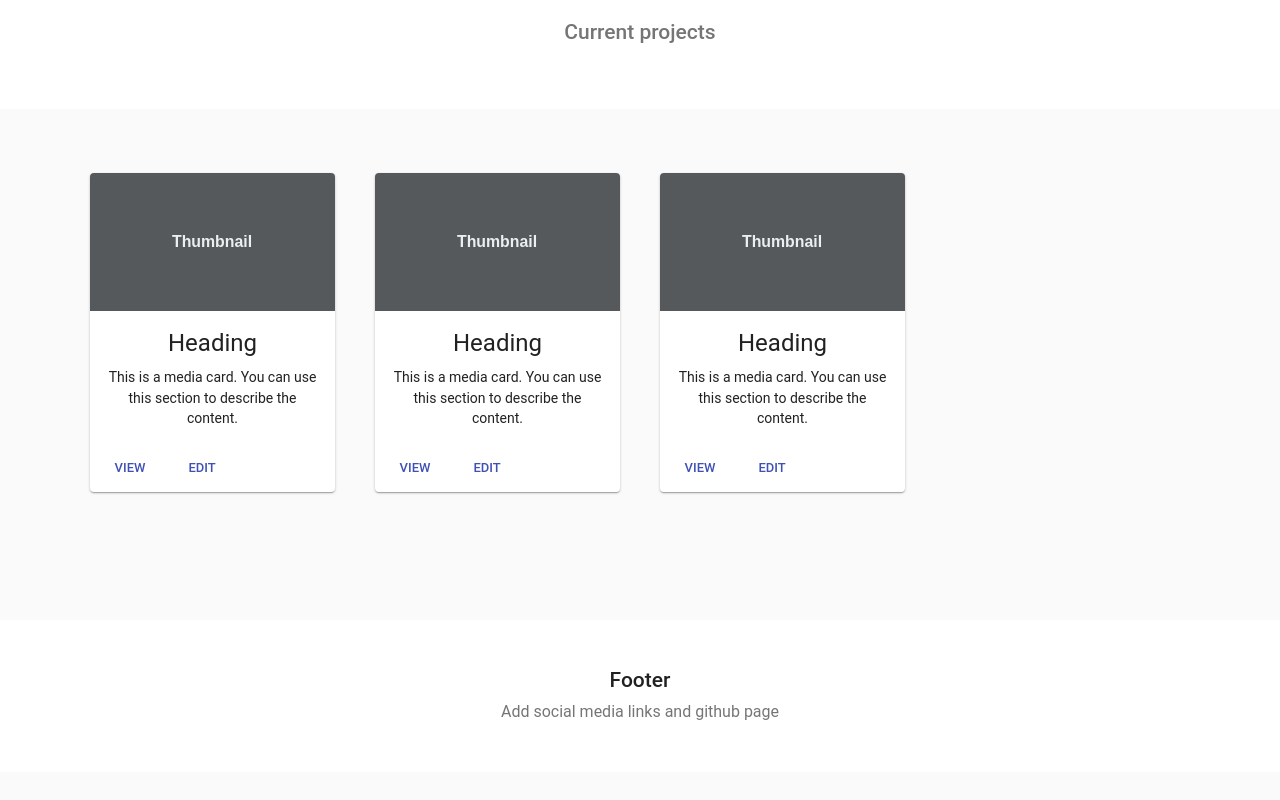
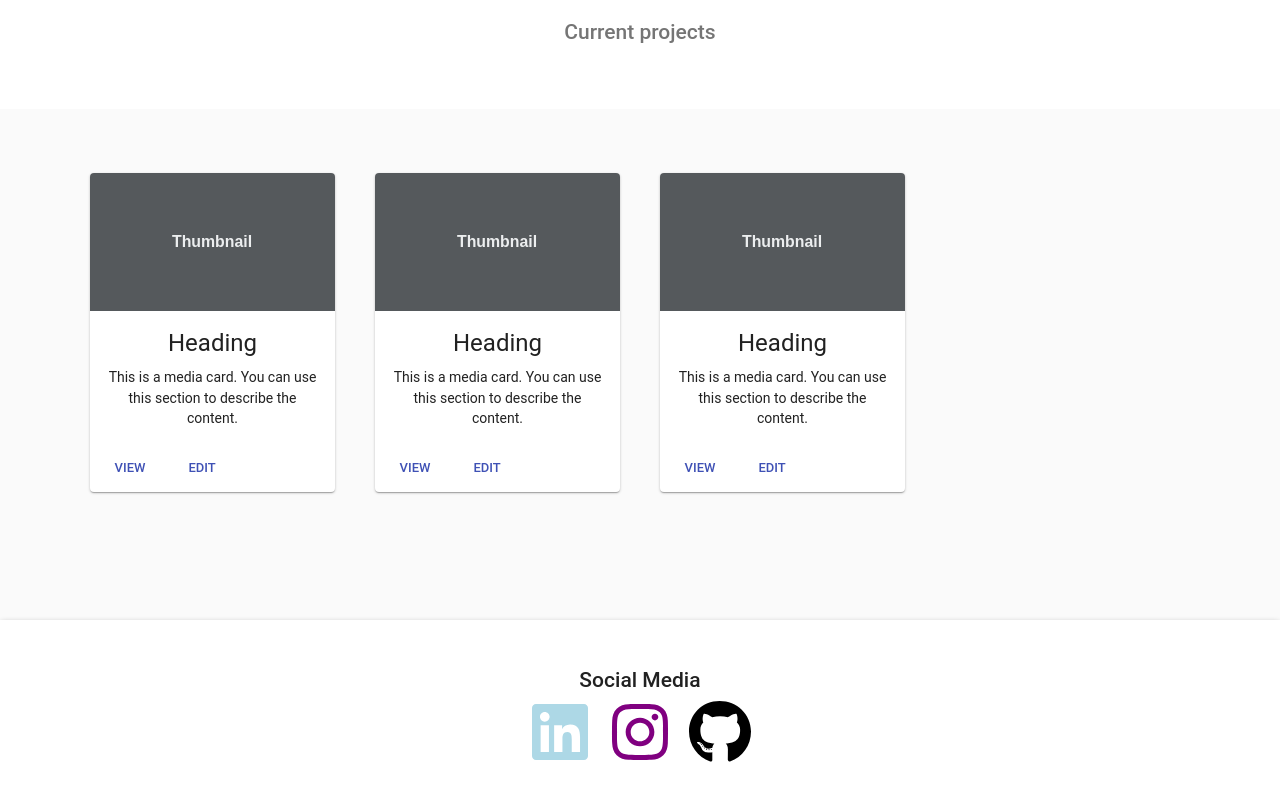
Before and after one commit to aselee/Portfolio, a React (Create React App) app: page / in a window 1280 px wide. Shown: the part 959-1759 px from the top of the page. Before the commit the page ends 1731 px from the top, so only its background shows below. Built offline with nearby package versions, Linux system fonts and the light colour scheme.

Commit message:
adding icons

```diff
--- a/src/components/Footer.js
+++ b/src/components/Footer.js
@@ -1,6 +1,8 @@
 import React from 'react';
 import Typography from '@material-ui/core/Typography';
 import { withStyles } from '@material-ui/core/styles';
+import { FontAwesomeIcon } from '@fortawesome/react-fontawesome'
+import Paper from '@material-ui/core/Paper';
 
 const styles = theme => ({
   footer: {
@@ -15,14 +17,18 @@ function Footer(props){
   const { classes } = props;
 
   return(
-    <footer className={classes.footer}>
-      <Typography variant="title" align="center" gutterBottom>
-        Footer
-      </Typography>
-      <Typography variant="subheading" align="center" color="textSecondary" component="p">
-        Add social media links and github page
-      </Typography>
-  </footer>
+    <Paper>
+      <footer className={classes.footer}>
+        <Typography variant="title" align="center" gutterBottom>
+          Social Media
+        </Typography>
+        <div>
+          <FontAwesomeIcon icon={['fab', 'linkedin']} size="4x" fixedWidth color="lightblue"/>
+          <FontAwesomeIcon icon={['fab', 'instagram']} size="4x" fixedWidth color="purple" />
+          <FontAwesomeIcon icon={['fab', 'github']} size="4x" fixedWidth />
+        </div>
+    </footer>
+  </Paper>
   )
 };
 
```
